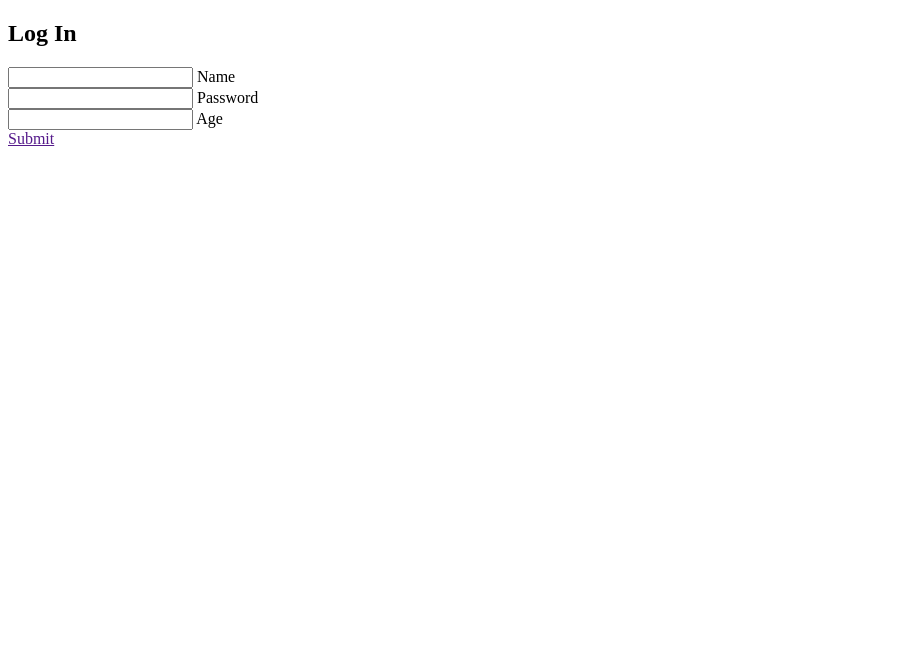
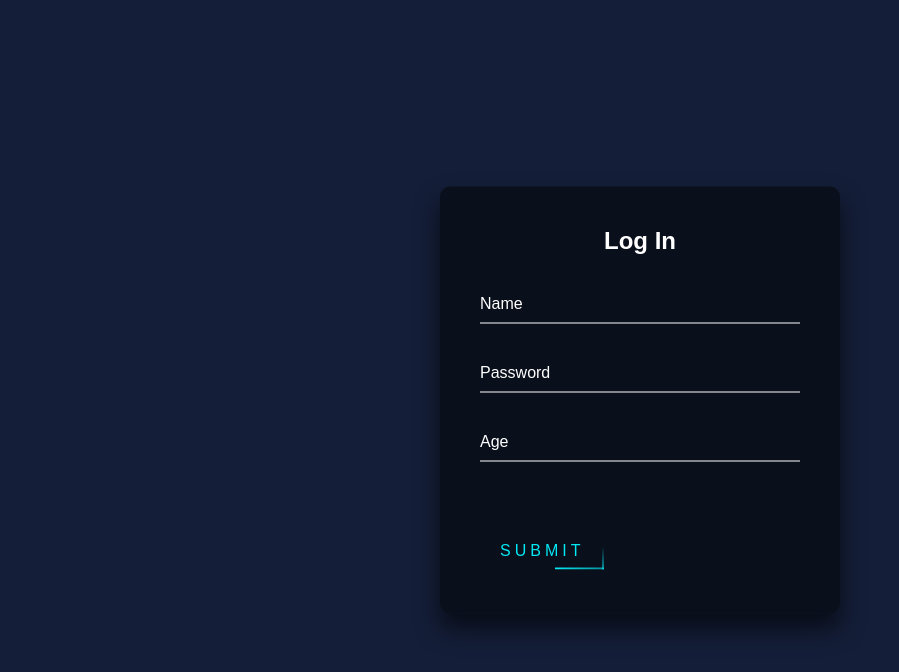
Before and after one commit to prakratisingh/MediLink, a Python web app: template templates/access.html in a window 1280 px wide. Shown: the top 672 px of the page, without its empty margins (0-899 px from the left). Run offline with Jinja, Linux system fonts and the light colour scheme; the template is opened without the code that fills it, so the values that code supplies are empty.

Commit message:
styles added in access.html

```diff
--- a/templates/access.html
+++ b/templates/access.html
@@ -5,6 +5,180 @@
     <meta http-equiv="X-UA-Compatible" content="IE=edge">
     <meta name="viewport" content="width=device-width, initial-scale=1.0">
     <title>Access Your Data</title>
+    <style>
+        html
+        {
+            height: 100%;
+        }
+
+        body
+        {
+            margin:0;
+            padding: 0;
+            font-family: sans-serif;
+            background-color: #141e38;
+
+        }
+        .login-box
+        {
+            position: absolute;
+            top: 50%;
+            left: 50%;
+            width: 400px;
+            padding: 40px;
+            transform: translate(-50%,-50%);
+            background: rgba(0,0,0,.5);
+            box-sizing: border-box;
+            box-shadow: 0 15px 25px rgba(0,0,0,.6);
+            border-radius: 10px;
+        }
+
+        .login-box h2
+        {
+            margin: 0 0 30px;
+            padding: 0;
+            color: rgb(255, 255, 255);
+            text-align: center;
+        }
+
+        .login-box .user-box
+        {
+            position: relative;
+        }
+
+        .login-box .user-box input
+        {
+            width: 100%;
+            padding: 10px 0;
+            font-size: 16px;
+            color: rgb(255, 255, 255);
+            margin-bottom: 30px;
+            border: none;
+            border-bottom: 1px solid #fff;
+            outline: none;
+            background:transparent;
+        }
+
+        .login-box .user-box label
+        {
+            position: absolute;
+            top: 0;
+            left: 0;
+            padding: 10px 0;
+            font-size: 16px;
+            color: rgb(255, 255, 255);
+            pointer-events: none;
+            transition: .5s;
+        }
+
+        .login-box .user-box input:focus ~ label,
+        .login-box .user-box input:valid ~ label
+        {
+            top: -20px;
+            left: 0;
+            color: #03e9f4;
+            font-size: 14px;
+        }
+
+        .login-box form a
+        {
+            position: relative;
+            display: inline-block;
+            padding: 10px 20px;
+            color: #03e9f4;
+            font-size: 16px;
+            text-decoration: none;
+            text-transform: uppercase;
+            overflow: hidden;
+            transition: .5s;
+            margin-top: 40px;
+            letter-spacing: 4px;
+        }
+
+        .login-box a:hover
+        {
+            background: #03e9f4;
+            color: rgb(255, 255, 255);
+            border-radius: 5px;
+            box-shadow: 0 0 5px #03e9f4,
+            0 0 25px #03e9f4,
+            0 0 50px #03e9f4,
+            0 0 100px #03e9f4;
+        }
+
+        .login-box a span
+        {
+            position: absolute;
+            display: block;
+        }
+
+        .login-box a span:nth-child(1)
+        {
+            top: 0;
+            left:-100%;
+            width: 100%;
+            height: 2px;
+            background: linear-gradient(90deg,transparent,#03e9f4);
+            animation: btn-anim1 1s linear infinite;
+        }
+
+        @keyframes btn-anim1
+        {
+            0% {left:-100%;}
+            50%,100% {left:100%;}
+        }
+
+        .login-box a span:nth-child(2)
+        {
+            top:-100%;
+            right:0;
+            width: 2px;
+            height:100%;
+            background: linear-gradient(180deg,transparent, #03e9f4);
+            animation: btn-anim2 1s linear infinite;
+            animation-delay: .25s;
+        }
+
+        @keyframes btn-anim2
+        {
+            0% {top: -100%;}
+            50%,100% {top:100%;}
+        }
+
+        .login-box a span:nth-child(3)
+        {
+            bottom: 0;
+            right: -100%;
+            width: 100%;
+            height: 2px;
+            background:linear-gradient(270deg, transparent, #03e9f4);
+            animation: btn-anim3 1s linear infinite;
+            animation-delay: .5s;
+        }
+
+        @keyframes btn-anim3
+        {
+            0% {right: -100%;}
+            50%,100% {right: 100%;}
+        }
+
+        .login-box a span :nth-child(4)
+        {
+            left:0;
+            bottom: -100%;
+            width: 100%;
+            height: 2px;
+            background: linear-gradient(360deg,transparent,#03e9f4);
+            animation: btn-anim4 1s linear infinite;
+            animation-delay: 0.75s;
+        }
+
+        @keyframes btn-anim4
+        {
+            0% {bottom: -100%;}
+            50%,100% {bottom:100%;}
+        }
+    </style>
 </head>
 <body>
     <div class="login-box">
```
